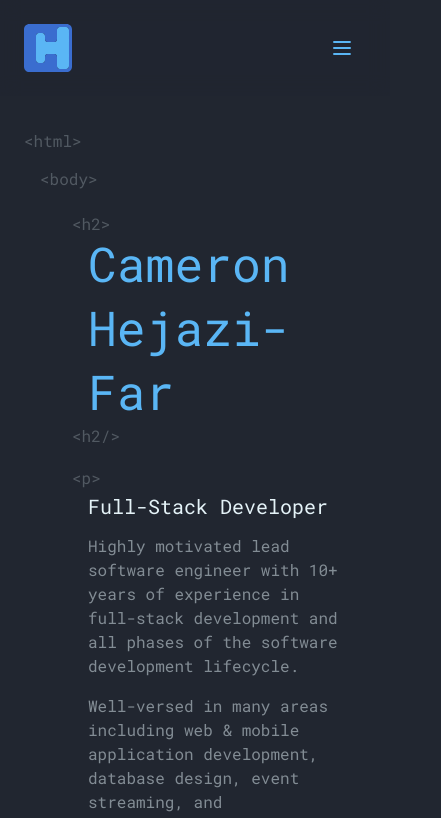
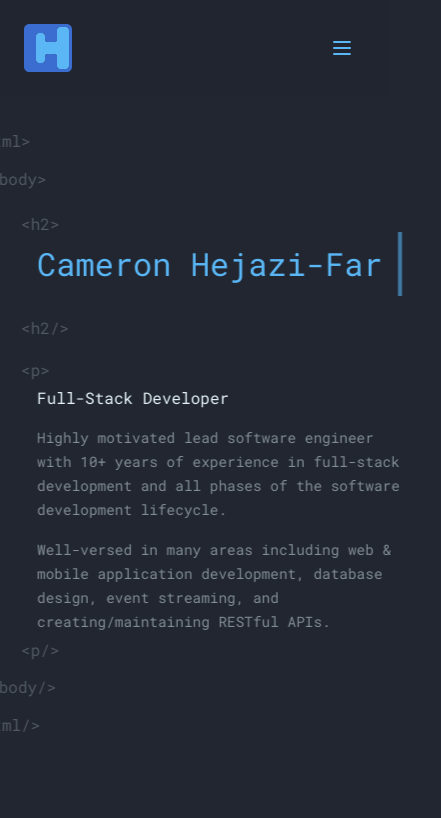
Before and after one commit to cameronhejazifar/personal-profile, a Vue app: page / in a window 390 px wide. Shown: the top 818 px of the page, 441 px wide, since content can reach past the window. Built offline with nearby package versions, Linux system fonts and the light colour scheme.

Commit message:
Added a typewriter effect to profile name

```diff
--- /dev/null
+++ b/src/components/TypewriterText.vue
@@ -0,0 +1,46 @@
+<template>
+  <div class="typed-out-container">
+    <div class="typed-out">
+      <slot/>
+    </div>
+  </div>
+</template>
+
+<script>
+export default {
+  name: 'TypewriterText'
+}
+</script>
+
+<style scoped>
+.typed-out-container {
+  display: inline-block;
+}
+
+.typed-out {
+  overflow: hidden;
+  padding-right: 15px;
+  border-right: .15em solid var(--color-secondary);
+  white-space: nowrap;
+  animation: typing 2000ms steps(20, end) forwards, blinking 1500ms infinite;
+  width: 0;
+}
+
+@keyframes typing {
+  from {
+    width: 0
+  }
+  to {
+    width: 100%
+  }
+}
+
+@keyframes blinking {
+  from {
+    border-color: transparent;
+  }
+  to {
+    border-color: var(--color-secondary);
+  }
+}
+</style>
--- a/src/views/AboutView.vue
+++ b/src/views/AboutView.vue
@@ -3,13 +3,16 @@ import AnimateOnScroll from '@/components/AnimateOnScroll.vue';
 import TagH2 from '@/components/TagH2.vue';
 import TagP from '@/components/TagP.vue';
 import TagBody from '@/components/TagBody.vue';
+import TypewriterText from '@/components/TypewriterText.vue';
 </script>
 
 <template>
   <div id="about" class="fitted-container">
     <AnimateOnScroll animation-class="animate-on-scroll-from-left">
       <TagBody class="about-text">
-        <TagH2 class="name">Cameron Hejazi-Far</TagH2>
+        <TagH2 class="name">
+          <TypewriterText>Cameron Hejazi-Far</TypewriterText>
+        </TagH2>
         <TagP class="description">
           <p class="occupation">Full-Stack Developer</p>
           <!-- TODO: replace placeholder "About Me" content here -->
@@ -39,6 +42,7 @@ export default {
 
 <style scoped>
 .fitted-container {
+  max-width: calc(var(--dimension-max-screen-width) * 0.75);
   min-height: 100vh;
   padding-top: var(--dimension-header-height) !important;
   display: flex;
@@ -48,7 +52,7 @@ export default {
 }
 
 .about-text {
-  margin: 40px;
+  margin: 40px 80px 40px 40px;
 }
 
 .name {
@@ -88,12 +92,29 @@ export default {
   z-index: -1;
 }
 
+.profile-picture:hover, .profile-picture:hover::after {
+  border-color: var(--color-primary);
+}
+
 @media (max-width: 768px) {
+  .name {
+    font-size: 2rem;
+  }
+
+  .occupation {
+    font-size: 1rem;
+  }
+
+  .description {
+    font-size: 0.9rem;
+  }
+
   .fitted-container {
     flex-direction: column;
   }
 
   .about-text {
+    margin-right: 40px;
     margin-bottom: 120px;
   }
 }
```
